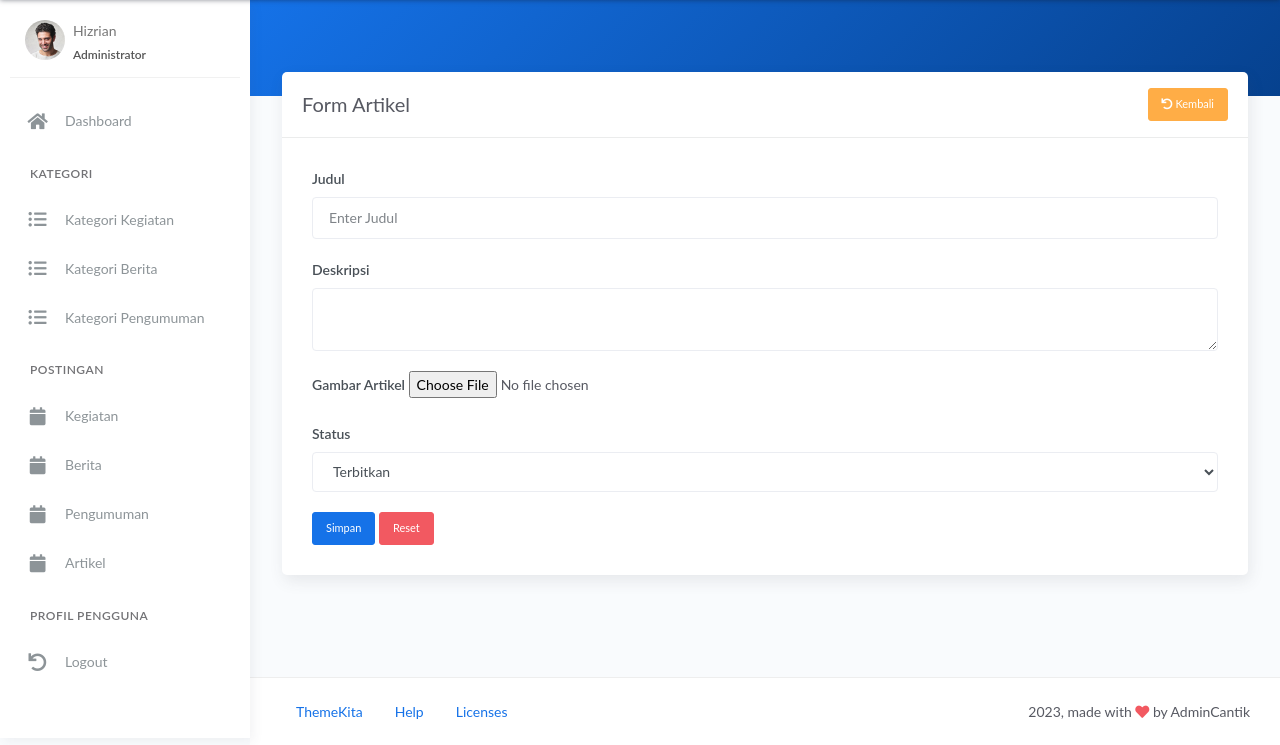
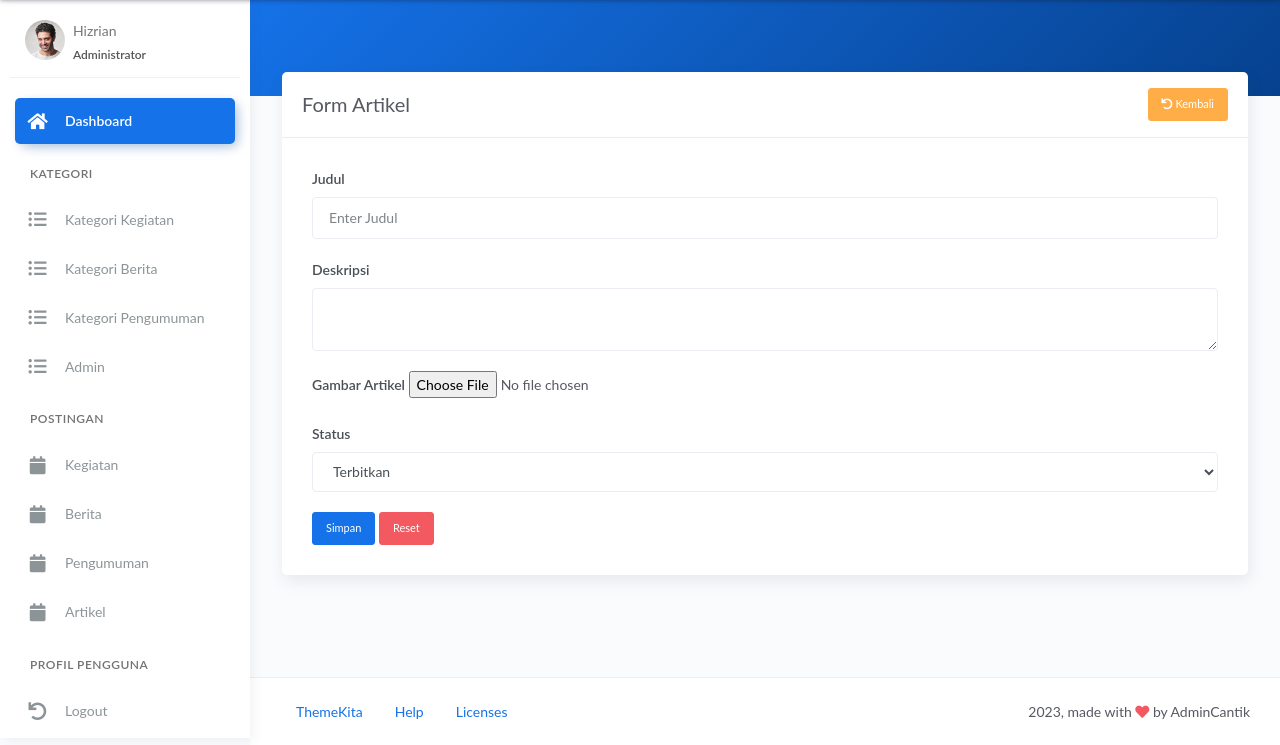
Before and after one commit to SyahiraIsnaeni/sd-bintangjuara, a Laravel app: page /artikel/create in a window 1280 px wide. Shown: the part 62-807 px from the top of the page. Run offline with Laravel 9, Linux system fonts and the light colour scheme; the visitor is signed in with stand-in values (Sample User, id 1); style sheets or scripts are compiled from the project's sources; some libraries are stand-ins or nearby versions.

Commit message:
Mengubah sidebar

```diff
--- a/resources/views/backend/includes/js.blade.php
+++ b/resources/views/backend/includes/js.blade.php
@@ -35,9 +35,9 @@
 	<!-- Atlantis JS -->
 	<script src="{{asset('back/js/atlantis.min.js')}}"></script>
 
-	<!-- Atlantis DEMO methods, don't include it in your project! -->
+	<!-- Atlantis DEMO methods, don't include it in your project!
 	<script src="{{asset('back/js/setting-demo.js')}}"></script>
-	<script src="{{asset('back/js/demo.js')}}"></script>
+	<script src="{{asset('back/js/demo.js')}}"></script> -->
 	<script>
 		Circles.create({
 			id:'circles-1',
--- a/resources/views/backend/includes/sidebar.blade.php
+++ b/resources/views/backend/includes/sidebar.blade.php
@@ -19,8 +19,8 @@
 						</div>
 					</div>
 					<ul class="nav nav-primary">
-						<li class="nav-item">
-							<a class="nav-link active" href="{{ route('dashboard') }}">
+						<li class="nav-item active">
+							<a href="{{ route('dashboard') }}">
 								<i class="fas fa-home"></i>
 								<p>Dashboard</p>
 							</a>
@@ -97,6 +97,7 @@
 							<a href="{{ route('kategorikegiatan.index') }}">
 								<i class="fas fa-list-ul"></i>
 								<p>Kategori Kegiatan</p>
+
 							</a>
 						</li>
                         <li class="nav-item">
@@ -109,6 +110,12 @@
                             <a href="{{ route('kategoripengumuman.index') }}">
                                 <i class="fas fa-list-ul"></i>
                                 <p>Kategori Pengumuman</p>
+                            </a>
+                        </li>
+						<li class="nav-item">
+                            <a href="{{ route('kategoripengumuman.index') }}">
+                                <i class="fas fa-list-ul"></i>
+                                <p>Admin</p>
                             </a>
                         </li>
 						<li class="nav-section">
--- a/resources/views/backend/layouts/default.blade.php
+++ b/resources/views/backend/layouts/default.blade.php
@@ -23,8 +23,8 @@
 	<link rel="stylesheet" href="{{asset('back/css/bootstrap.min.css')}}">
 	<link rel="stylesheet" href="{{asset('back/css/atlantis.min.css')}}">
 
-	<!-- CSS Just for demo purpose, don't include it in your project -->
-	<link rel="stylesheet" href="{{asset('back/css/demo.css')}}">
+	<!-- CSS Just for demo purpose, don't include it in your project
+	<link rel="stylesheet" href="{{asset('back/css/demo.css')}}"> -->
 
 </head>
 <body>
```
Also changed, not shown: 1 other file.
